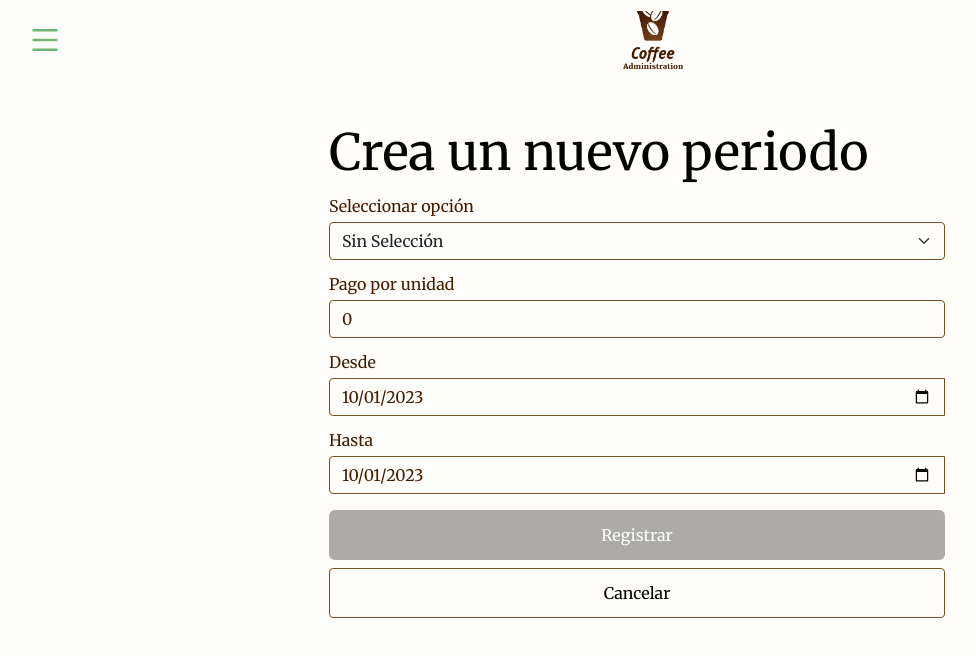
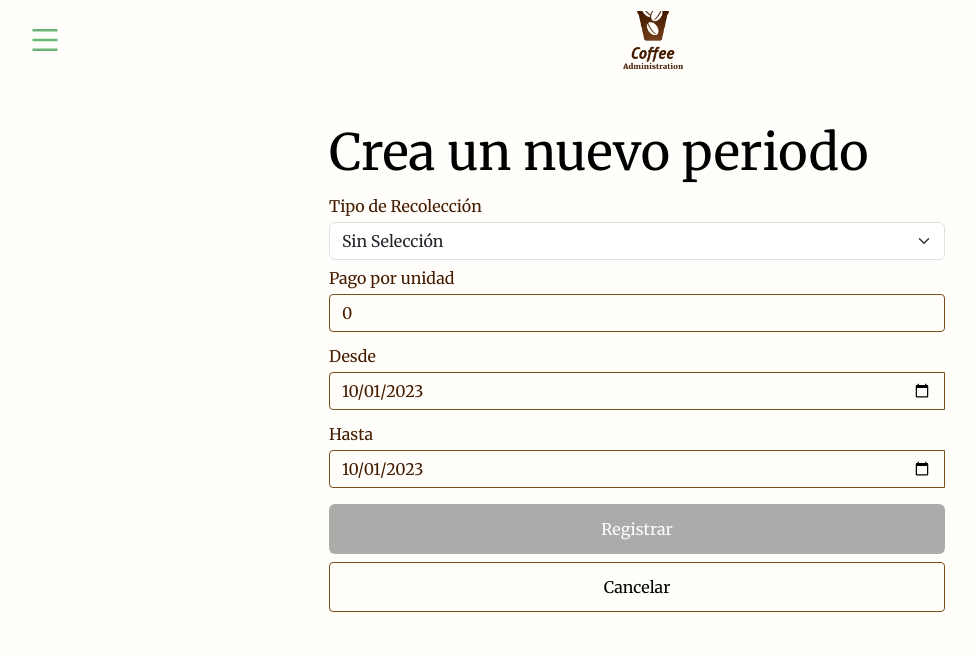
Before and after one commit to MariangelaNM/Coffee-Administration-UI, a React (Vite) app: page /MisPeriodos/Edit in a window 1280 px wide. Shown: the top 656 px of the page, without its empty margins (3-979 px from the left). Built offline with nearby package versions, Linux system fonts and the light colour scheme.

Commit message:
Solucion bug dropDown

```diff
--- a/src/components/routes/MisPeriodos.tsx
+++ b/src/components/routes/MisPeriodos.tsx
@@ -61,14 +61,16 @@ const MisPeriodos = () => {
   }
 
   async function updateZona() {
-    CallIds()
-    history.push(`/Zonas/Edit?zona=${id}`);
+    const queryParams = new URLSearchParams(location.search);
+    const zona = queryParams.get("zona");
+    history.push(`/Zonas/Edit?zona=${zona}`);
   }
 
   async function CreatePeriodo() {
-    console.log("CreatePeriodo");
+    const queryParams = new URLSearchParams(location.search);
+    const zona = queryParams.get("zona");
     history.push(
-      `/MisPeriodos/Create?zona=${id}`
+      `/MisPeriodos/Create?zona=${zona}`
     );
   }
   async function getDetallePeriodo() {
--- a/src/components/routes/MisPeriodosControl.tsx
+++ b/src/components/routes/MisPeriodosControl.tsx
@@ -12,7 +12,7 @@ import { useUser } from '../UserContext';
 import { useHistory, useLocation } from "react-router-dom";
 import { TipoRecoleccion } from "../../models/TipoRecoleccion";
 import Alert from "@mui/material/Alert";
-
+import { Dropdown } from "react-bootstrap";
 const MisPeriodosControl = () => {
   const { userId } = useUser();
 
@@ -23,7 +23,7 @@ const MisPeriodosControl = () => {
     Hasta: new Date(),
     PrecioCajuela: 0,
     CaficultorID: Number(userId),
-    zona:undefined
+    zona: undefined
   };
 
   const options = [
@@ -140,7 +140,7 @@ const MisPeriodosControl = () => {
         periodoInput.CaficultorID = Number(userId);
         const response = await createApiClient().makeApiRequest(
           "PATCH",
-          "/periodos/"+periodoInput.Id,
+          "/periodos/" + periodoInput.Id,
           periodoInput
         );
         handleApiResponse(response);
@@ -159,13 +159,24 @@ const MisPeriodosControl = () => {
         }
       />
 
-      <Form noValidate validated={readyToSubmit}>
-        <CustomDropDown
-          labelname={"Seleccionar opción"}
-          options={options}
-          onSelect={handleSelect}
-          onInvalidText={"El campo no puede estar vacio"}
-        />
+      <Form noValidate validated={readyToSubmit} >
+      <Form.Label className="labelForm text-selection-disable">
+        {"Tipo de Recolección"}
+      </Form.Label>
+        <select
+          className="form-select"
+          style={{marginBottom:'10px'}}
+          value={periodoInput.TipoRecoleccionID}
+          onChange={(e) => handleSelect(Number(e.target.value))}
+          required
+        >
+          {options.map((option) => (
+            <option key={option.value} value={option.value}>
+              {option.label}
+            </option>
+          ))}
+        </select>
+
         <CustomInput
           label="Pago por unidad"
           placeholder="Pago por unidad"
```
